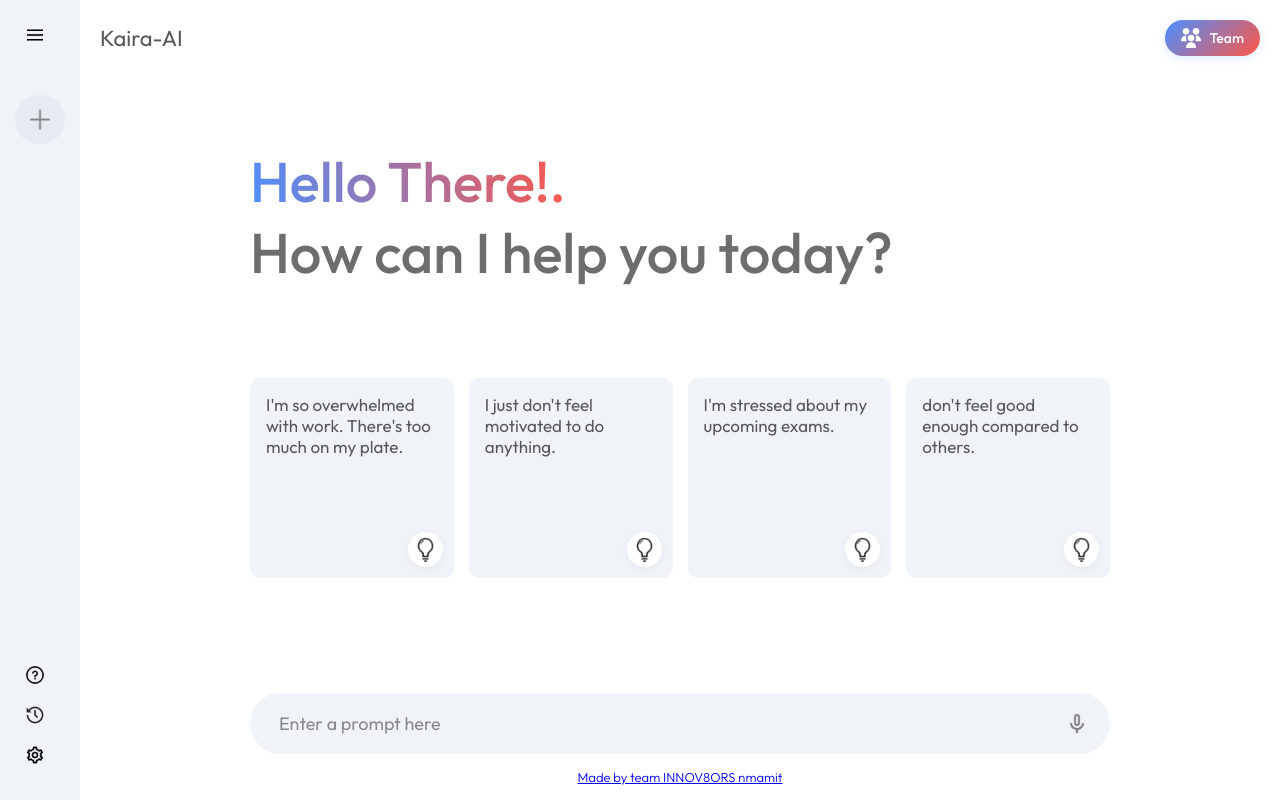
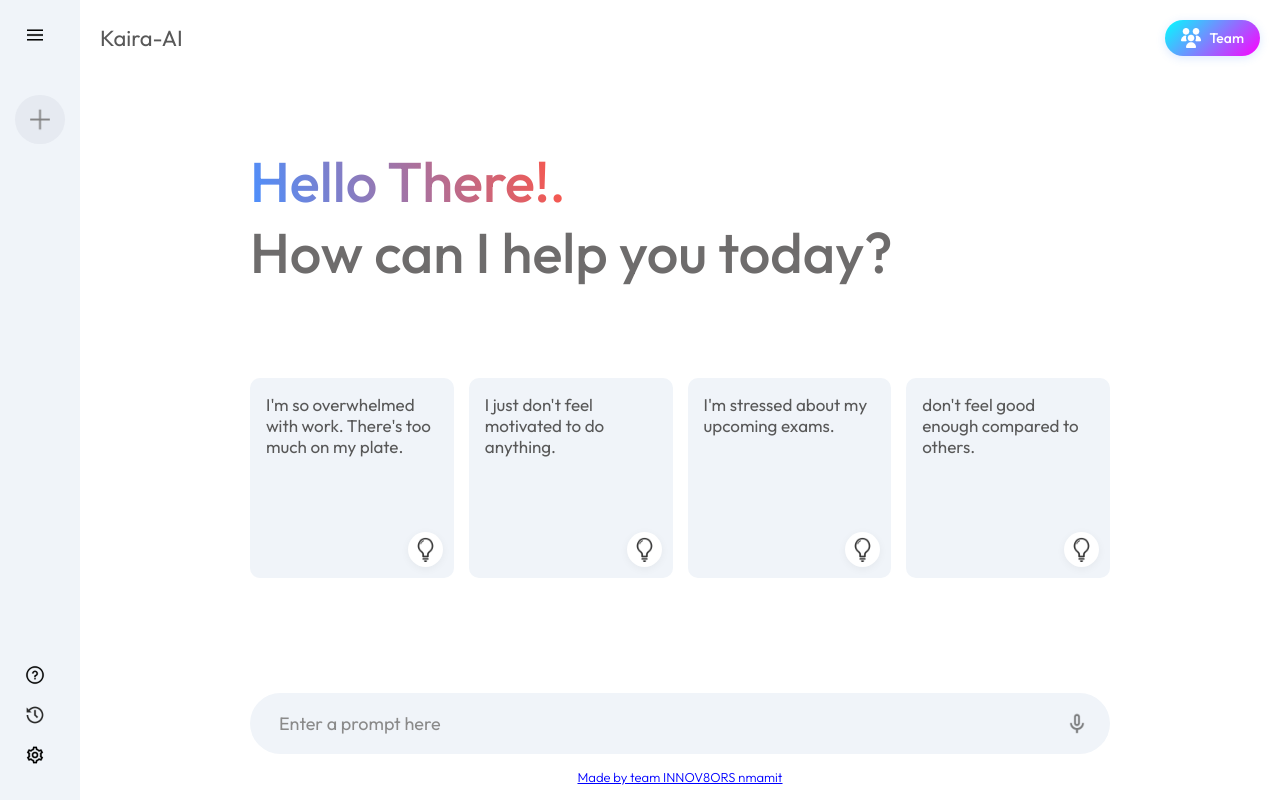
Before and after one commit to Ronit-Pai/Kaira-AI, a React (Vite) app: page / in a window 1280 px wide. Built offline with nearby package versions, Linux system fonts and the light colour scheme.

Commit message:
change colour

```diff
--- a/src/components/Main/Main.css
+++ b/src/components/Main/Main.css
@@ -16,7 +16,7 @@
     display: flex;
     align-items: center;
     gap: 8px;
-    background: linear-gradient(135deg, #4b90ff, #ff5546);
+    background: linear-gradient(135deg, #00FFFF, #FF00FF);
     color: white;
     padding: 8px 16px;
     border-radius: 20px;
```
